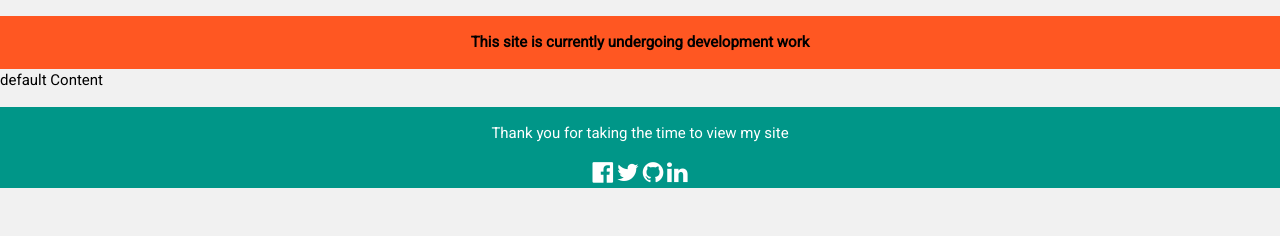
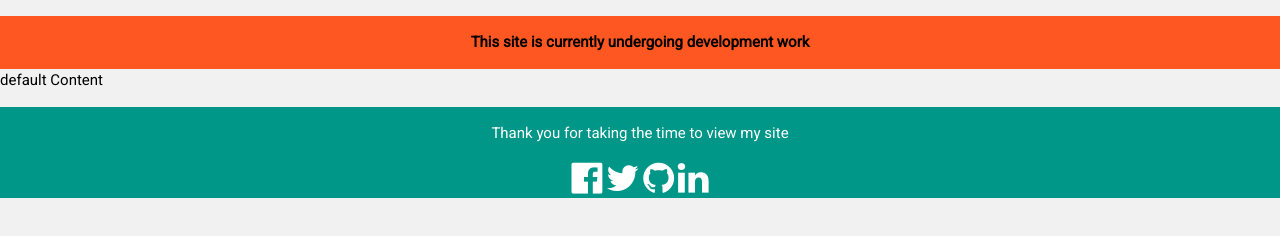
Before and after one commit to Watson6982/josh-watson-site, a website: page views/parent.html in a window 1280 px wide. Drawn offline with nearby package versions, Linux system fonts and the light colour scheme; files that its build step writes are made by us from their sources.

Commit message:
update links and remove static photo

```diff
--- a/views/footer.html
+++ b/views/footer.html
@@ -1,7 +1,7 @@
 <footer class="w3-container w3-teal w3-center w3-margin-top">
         <p>Thank you for taking the time to view my site</p>
-        <i class="fa fa-facebook-official w3-hover-opacity w3-xlarge" aria-hidden="true"></i>
-        <i class="fa fa-twitter w3-hover-opacity w3-xlarge" aria-hidden="true"></i>
-        <i class="fa fa-github w3-hover-opacity w3-xlarge" aria-hidden="true"></i>
-        <i class="fa fa-linkedin w3-hover-opacity w3-xlarge" aria-hidden="true"></i>
+        <a href="https://www.facebook.com/Watson6982" target="_blank"><i class="fa fa-facebook-official w3-hover-opacity w3-xxlarge" aria-hidden="true"></i></a>
+        <a href="https://twitter.com/dev_joshwatson" target="_blank"><i class="fa fa-twitter w3-hover-opacity w3-xxlarge" aria-hidden="true"></i></a>
+        <a href="https://github.com/Watson6982" target="_blank"><i class="fa fa-github w3-hover-opacity w3-xxlarge" aria-hidden="true"></i></a>
+        <a href="www.linkedin.com/in/watson6982" target="_blank"><i class="fa fa-linkedin w3-hover-opacity w3-xxlarge" aria-hidden="true"></i></a>
 </footer>
```
Also changed, not shown: views/profile.html (+4 -4 lines), public/assets/images/avatar.png (deleted), public/assets/images/profile-pic.png (deleted).
